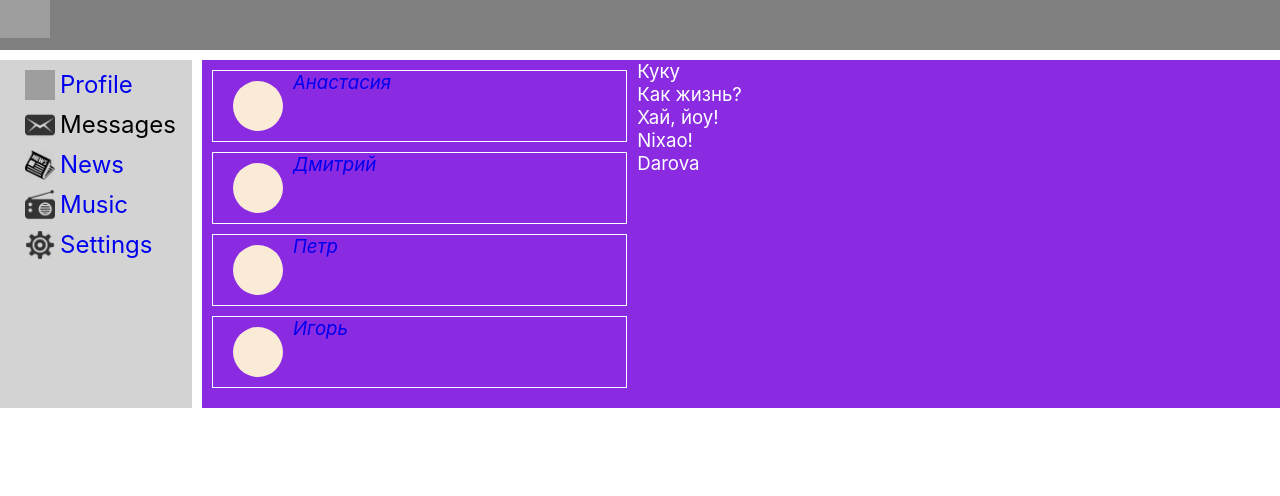
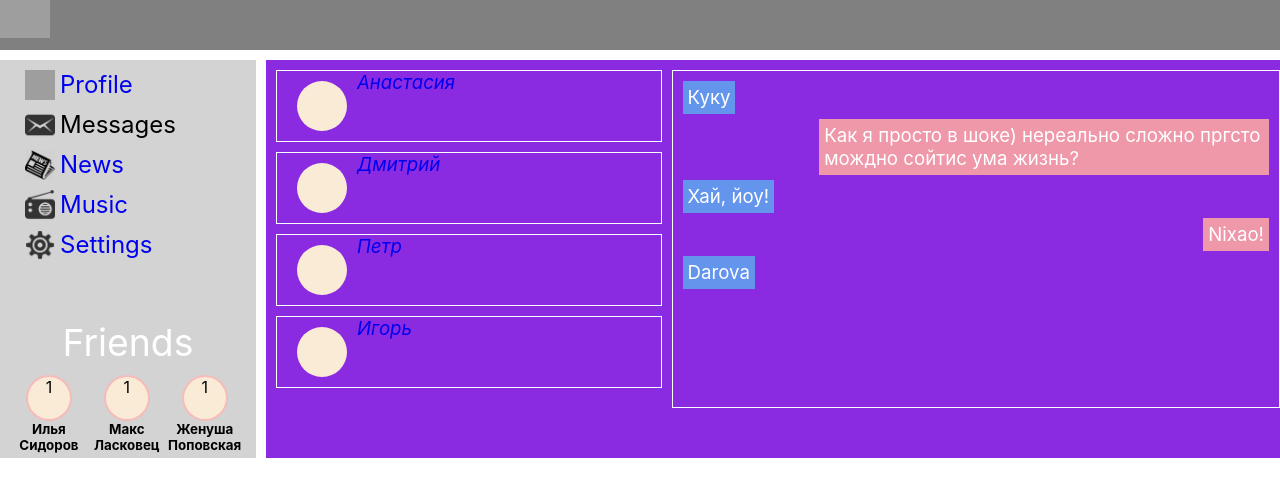
Before and after one commit to EvgeniiPopovski/social-network, a React (Create React App) app: page /dialogs in a window 1280 px wide. Shown: the top 496 px of the page. Built offline with nearby package versions, Linux system fonts and the light colour scheme; grey boxes are pictures that could not be loaded.

Commit message:
добавил друзей и разнкс диалоги

```diff
--- a/src/App.css
+++ b/src/App.css
@@ -8,7 +8,7 @@ grid-template-areas:
   'n c';
 
   grid-template-rows: 50px auto;
-  grid-template-columns: 15% 85%;
+  grid-template-columns: 20% 80%;
   gap: 10px;
 }
 .app-content {
--- a/src/App.js
+++ b/src/App.js
@@ -14,10 +14,10 @@ const App = (props) => {
     <BrowserRouter>
       <div className = 'app-wrapper'>
         <Header />
-        <Navbar />
+        <Navbar friends={props.state.navbarPage.friends}/>
         <div className ="app-content">
-          <Route path='/dialogs' render={()=>(<Dialogs dialogs={props.dialogs} messages={props.messages} />)} />
-          <Route path='/profile' render={()=>(<Profile posts={props.posts} />)}/>
+          <Route path='/dialogs' render={()=>(<Dialogs dialogs={props.state.messagesPage.dialogs} messages={props.state.messagesPage.messages} />)} />
+          <Route path='/profile' render={()=>(<Profile posts={props.state.profilePage.posts} />)}/>
           <Route path='/news' component={News}/>
           <Route path='/music' component={Music}/>
           <Route path='/settings' component={Settings}/>
--- a/src/components/Dialogs/Dialogs.module.css
+++ b/src/components/Dialogs/Dialogs.module.css
@@ -3,6 +3,7 @@
     grid-template-columns: 2fr 3fr;
     color: white;
     font-size: 14pt;
+    padding-right: 10px;
 }
 
 .dialog{
@@ -56,3 +57,29 @@
     border-radius: 50%;
     margin: 10px;
 }
+
+.messages {
+    display: flex;
+    flex-direction: column;
+    box-sizing: border-box;
+    width: 100%;
+    border: 1px solid white;
+    margin-top: 10px;
+    padding: 10px;
+}
+
+.messageItem:nth-child(odd) {
+    max-width: 75%;
+    background-color: cornflowerblue;
+    padding: 5px;
+    align-self: flex-start;
+    margin-bottom: 5px;
+}
+
+.messageItem:nth-child(even) {
+    max-width: 75%;
+    background-color: #ee98aa;
+    padding: 5px;
+    align-self: flex-end;
+    margin-bottom: 5px;
+}
--- /dev/null
+++ b/src/components/Dialogs/MessageItem/MessageItem.module.css
@@ -0,0 +1,3 @@
+.UserMessageItem {
+
+}
--- /dev/null
+++ b/src/components/Navbar/FriendsPreview/FriendsPreview.jsx
@@ -0,0 +1,18 @@
+import React from "react";
+import s from './FriendsPreview.module.css'
+
+const FreindsPreview = (props) => {
+
+    return (
+        <div className={s.friendsCard}>
+            <div className={s.friendMiniImage}>
+                1
+            </div>
+            <div className={s.friendsName}>
+                {props.name}
+            </div>
+        </div>
+    )
+}
+
+export default FreindsPreview
--- /dev/null
+++ b/src/components/Navbar/FriendsPreview/FriendsPreview.module.css
@@ -0,0 +1,23 @@
+.friendsCard {
+    display: flex;
+    flex-direction: column;
+    width: 33%;
+    align-items: center;
+    margin-bottom: 5px;
+}
+
+.friendMiniImage {
+    width: 42px;
+    height: 42px;
+    background-color: antiquewhite;
+    border: 2px solid rgba(238, 29, 86, 0.23);
+    border-radius: 50%;
+    text-align: center;
+}
+.friendsName {
+    font-size: 10pt;
+    font-weight: bold;
+    color: black;
+    text-align: center;
+    width: 100%;
+}
--- a/src/components/Navbar/Navbar.jsx
+++ b/src/components/Navbar/Navbar.jsx
@@ -1,8 +1,12 @@
 import React from 'react';
 import s from './Navbar.module.css'
 import { NavLink } from 'react-router-dom';
+import FreindsPreview from "./FriendsPreview/FriendsPreview";
 
-const Navbar = () => {
+const Navbar = (props) => {
+
+    let friendsListPreviw = props.friends.map( (friend) => (<FreindsPreview name={friend.name} id={friend.id}/>))
+
     return (
         <nav className={s.nav}>
             <div className={s.item}>
@@ -20,6 +24,11 @@ const Navbar = () => {
             <div className={s.item}>
                 <NavLink exact to="/settings" activeClassName={s.active}>Settings</NavLink>
             </div>
+
+            <div className={s.friendListPreview}>
+                <p> Friends </p>
+                {friendsListPreviw}
+            </div>
         </nav>
     )
 }
--- a/src/components/Navbar/Navbar.module.css
+++ b/src/components/Navbar/Navbar.module.css
@@ -117,3 +117,17 @@
         margin-bottom: 10px;
     }
 }
+
+.friendListPreview {
+    display: flex;
+    flex-direction: row;
+    flex-wrap: wrap;
+}
+.friendListPreview p {
+    color: white;
+    font-size: 28pt;
+    text-align: center;
+    width:100%;
+    margin-top: 60px;
+    margin-bottom: 10px;
+}
--- a/src/index.js
+++ b/src/index.js
@@ -3,31 +3,10 @@ import ReactDOM from 'react-dom';
 import './index.css';
 import App from './App';
 import * as serviceWorker from './serviceWorker';
-
-let posts = [
-    {message: 'Hello word', id: 1},
-    {message: 'Hello puki4', id: 2},
-    {message: "Привет, Пятро", id: 3},
-    {message: 'First Post', id: 4}
-]
-
-let dialogs = [
-    {name: 'Анастасия', id: 1},
-    {name: 'Дмитрий', id: 2},
-    {name: 'Петр', id: 3},
-    {name: 'Игорь', id: 4}
-];
-
-let messages = [
-    {text: "Куку", id: 1},
-    {text: "Как жизнь?", id: 2},
-    {text: "Хай, йоу!", id: 3},
-    {text: "Nixao!", id: 4},
-    {text: "Darova", id: 5},
-]
+import state from "./redux/state";
 
 
-ReactDOM.render(<App dialogs={dialogs} messages={messages} posts={posts} />, document.getElementById('root'));
+ReactDOM.render(<App state={state} />, document.getElementById('root'));
 
 // If you want your app to work offline and load faster, you can change
 // unregister() to register() below. Note this comes with some pitfalls.
--- /dev/null
+++ b/src/redux/state.js
@@ -0,0 +1,35 @@
+let state = {
+    profilePage: {
+        posts: [
+            {message: 'Hello word', id: 1},
+            {message: 'Hello  puki4', id: 2},
+            {message: "Привет, Пятро", id: 3},
+            {message: 'First Post', id: 4}
+        ],
+    },
+    messagesPage: {
+        dialogs: [
+            {name: 'Анастасия', id: 1},
+            {name: 'Дмитрий', id: 2},
+            {name: 'Петр', id: 3},
+            {name: 'Игорь', id: 4}
+        ],
+        messages: [
+            {text: "Куку", id: 1},
+            {text: "Как я просто в шоке) нереально сложно пргсто мождно сойтис  ума жизнь?", id: 2},
+            {text: "Хай, йоу!", id: 3},
+            {text: "Nixao!", id: 4},
+            {text: "Darova", id: 5},
+        ]
+    },
+    navbarPage: {
+        friends: [
+            {name: 'Илья Сидоров', id: 1},
+            {name: "Макс Ласковец",id: 2},
+            {name: "Женуша Поповская", id: 3}
+        ]
+    }
+
+}
+
+export default state
```
